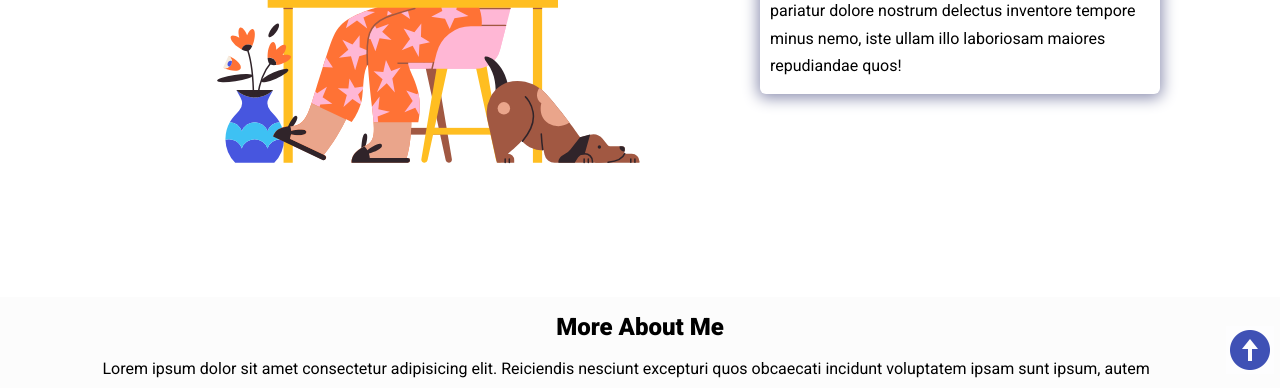
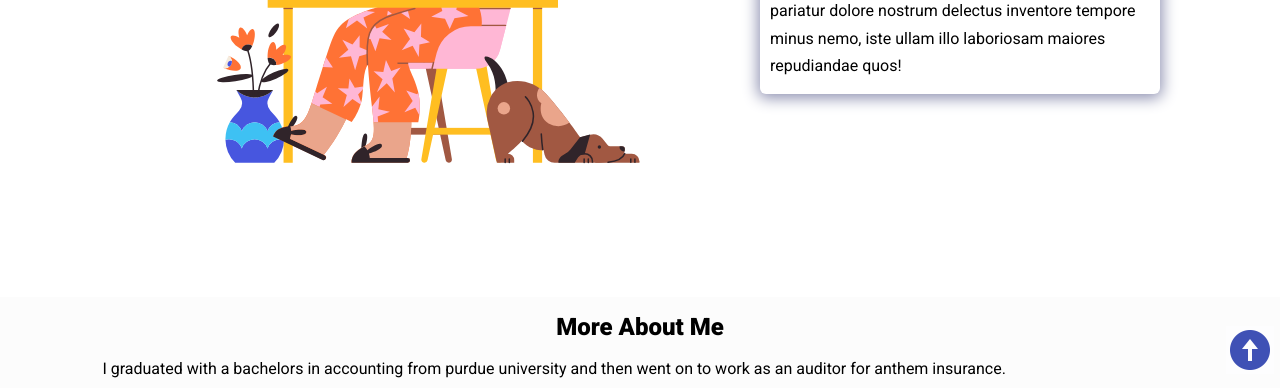
Before and after one commit to GSD678/Personal-Website, a plain HTML site: page index.html in a window 1280 px wide. Shown: the part 398-786 px from the top of the page. Drawn offline with nearby package versions, Linux system fonts and the light colour scheme.

Commit message:
reloading page to update online website

```diff
--- a/index.html
+++ b/index.html
@@ -70,10 +70,8 @@
     <section class="more-about">
       <h2>More About Me</h2>
       <p>
-        Lorem ipsum dolor sit amet consectetur adipisicing elit. Reiciendis
-        nesciunt excepturi quos obcaecati incidunt voluptatem ipsam sunt ipsum,
-        autem deleniti cupiditate molestias quis unde quae totam porro dicta
-        iure animi inventore, veniam hic! Omnis nulla, delectus a voluptatibus
+        I graduated with a bachelors in accounting from purdue university
+        and then went on to work as an auditor for anthem insurance.
       </p>
       <p>
         Lorem ipsum dolor sit amet consectetur, adipisicing elit. Consequuntur
```
